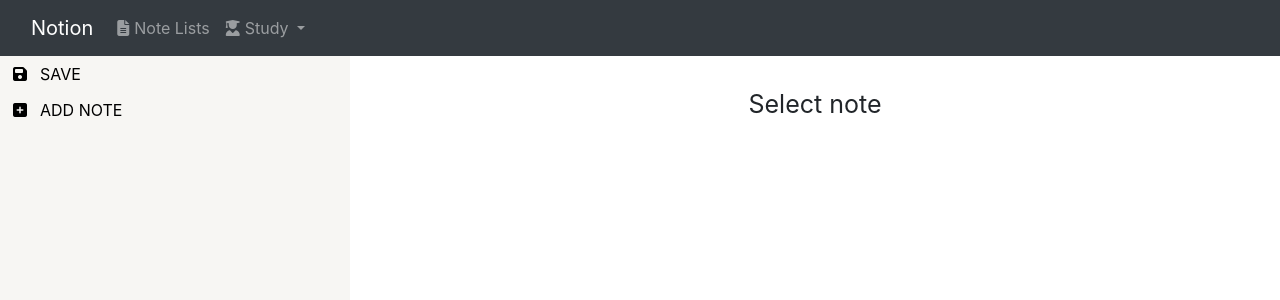
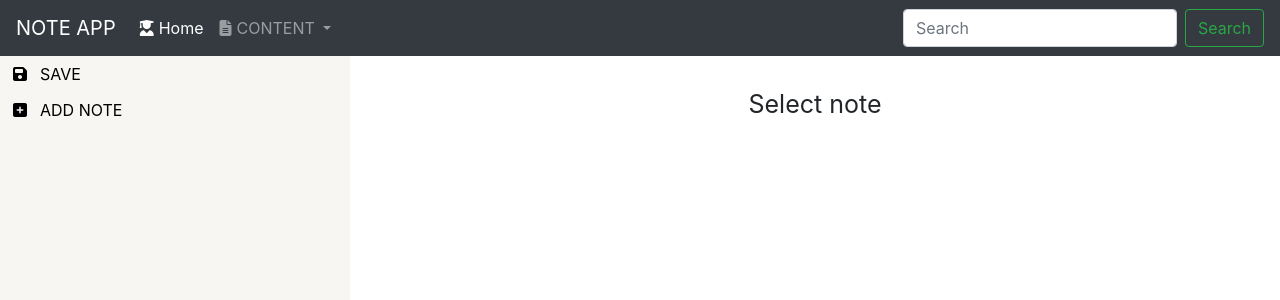
Before and after one commit to whopper1962/vue-notion, a Vue app: page / in a window 1280 px wide. Shown: the top 300 px of the page. Built offline with nearby package versions, Linux system fonts and the light colour scheme; what vue-toasted would draw is missing.

Commit message:
FIX/title

```diff
--- a/src/components/MainPage.vue
+++ b/src/components/MainPage.vue
@@ -44,7 +44,7 @@
             />
           </draggable>
           <button class="transparent" @click="onClickButtonAddWidget">
-            <i class="fas fa-plus-square"></i>ADD WIDGET
+            <i class="fas fa-plus-square"></i>ADD CONTENT
           </button>
         </div>
       </template>
--- a/src/components/NavigationBar.vue
+++ b/src/components/NavigationBar.vue
@@ -1,33 +1,30 @@
 <template>
 <nav class="navbar navbar-expand-lg navbar-dark bg-dark">
-  <div class="container-fluid">
-    <router-link class="navbar-brand" :to="{name: 'main'}">Notion</router-link>
-    <button class="navbar-toggler" type="button" data-bs-toggle="collapse" data-bs-target="#navbarSupportedContent" aria-controls="navbarSupportedContent" aria-expanded="false" aria-label="Toggle navigation">
+  <router-link class="navbar-brand" :to="{name: 'main'}">NOTE APP</router-link>
+  <button class="navbar-toggler" type="button" data-toggle="collapse" data-target="#navbarSupportedContent" aria-controls="navbarSupportedContent" aria-expanded="false" aria-label="Toggle navigation">
     <span class="navbar-toggler-icon"></span>
   </button>
+
   <div class="collapse navbar-collapse" id="navbarSupportedContent">
-      <ul class="navbar-nav me-auto mb-2 mb-lg-0">
-        <li class="nav-item">
-          <router-link class="nav-link" :to="{name: 'main'}"><i class="fa-solid fa-file-lines"></i>Note Lists</router-link>
+    <ul class="navbar-nav mr-auto">
+      <li class="nav-item active">
+        <router-link class="nav-link" :to="{name: 'main'}"><i class="fas fa-user-graduate"></i>Home <span class="sr-only">(current)</span></router-link>
       </li>
       <li class="nav-item dropdown">
-          <a class="nav-link dropdown-toggle" href="#" id="navbarDropdown" role="button" data-bs-toggle="dropdown" aria-expanded="false">
-            <i class="fa-solid fa-user-graduate"></i>Study
+        <a class="nav-link dropdown-toggle" href="#" id="navbarDropdown" role="button" data-toggle="dropdown" aria-expanded="false">
+          <i class="fas fa-file-alt"></i>CONTENT
         </a>
-          <ul class="dropdown-menu" aria-labelledby="navbarDropdown">
-            <li>
-              <router-link class="dropdown-item" :to="{name: 'binding'}">Study1</router-link>
-            </li>
-            <li>
-              <router-link class="dropdown-item" :to="{name: 'directive'}">Study2</router-link>
-            </li>
-            <li>
-              <router-link class="dropdown-item" :to="{name: 'event'}">Study3</router-link>
+        <div class="dropdown-menu" aria-labelledby="navbarDropdown">
+          <router-link class="dropdown-item" :to="{name: 'binding'}">CONTENT1</router-link>
+          <router-link class="dropdown-item" :to="{name: 'directive'}">CONTENT2</router-link>
+          <router-link class="dropdown-item" :to="{name: 'event'}">CONTENT3</router-link>
+        </div>
       </li>
     </ul>
-        </li>
-      </ul>
-    </div>
+    <form class="form-inline my-2 my-lg-0">
+      <input class="form-control mr-sm-2" type="search" placeholder="Search" aria-label="Search">
+      <button class="btn btn-outline-success my-2 my-sm-0" type="submit">Search</button>
+    </form>
   </div>
 </nav>
 </template>
@@ -38,6 +35,9 @@ export default {
 </script>
 
 <style scoped>
+.fas {
+  padding-right: 5px;
+}
 .fa-solid {
   padding-right: 5px;
 }
--- a/src/views/Study/BindingPage.vue
+++ b/src/views/Study/BindingPage.vue
@@ -1,9 +1,6 @@
 <template>
   <div class="binding-page">
-    <h2>Lesson1:Binding</h2>
-    <h3><span class="badge badge-secondary">Vue.js</span></h3>
-    <input class="form-control" v-model="name">
-    <span>入力された名前は{{name}}です</span>
+    <h2>CONTENT1</h2>
   </div>
 </template>
 
--- a/src/views/Study/DirectivePage.vue
+++ b/src/views/Study/DirectivePage.vue
@@ -1,9 +1,6 @@
 <template>
   <div class="directive-page">
-    <h2>Lesson2:Directive</h2>
-    <h3><span class="badge badge-secondary">Vue.js</span></h3>
-    <input type="checkbox" v-model="checked">
-    <span v-show="checked">チェック時だけ見えるよ</span>
+    <h2>CONTENT2</h2>
   </div>
 </template>
 
--- a/src/views/Study/EventPage.vue
+++ b/src/views/Study/EventPage.vue
@@ -1,10 +1,6 @@
 <template>
   <div class="event-page">
-    <h2>Lesson1:Event</h2>
-    <h3><span class="badge badge-secondary">Vue.js</span></h3>
-    <span>クリックされた回数は{{count}}回です </span><br><br>
-    <button id="button" class="btn btn-sm btn-info" @click="onClickButton()">Click Me</button><br><br>
-    <button class="btn btn-sm btn-info" @click="onClickReset()">RESET</button>
+    <h2>CONTENT3</h2>
   </div>
 </template>
 
--- a/vue.config.js
+++ b/vue.config.js
@@ -2,7 +2,7 @@ module.exports = {
   pages: {
     index: {
       entry: "src/main.js",
-      title: "Notion",
+      title: "NOTE APP",
     }
   },
   devServer: {
```
Lines whose indentation alone changed are shown as unchanged.
